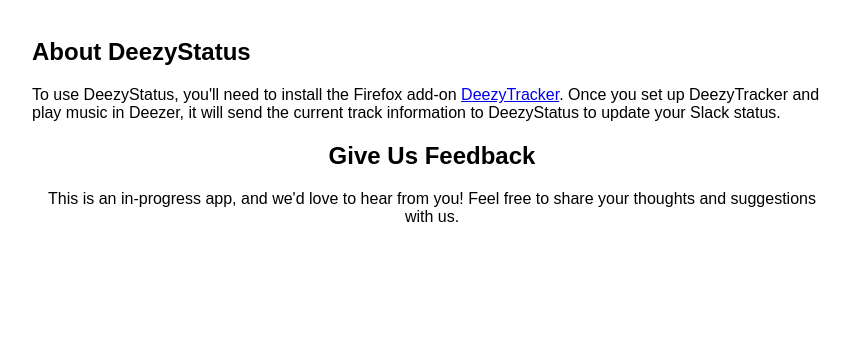
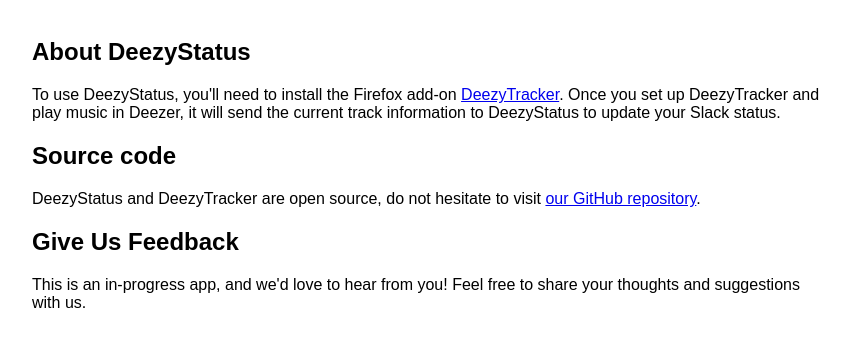
Before and after one commit to draguar/deezyStatus, a browser extension: page homepage.html in a window 1280 px wide. Shown: the part 314-660 px from the top of the page, without its empty margins (208-1058 px from the left). Drawn offline with Linux system fonts and the light colour scheme.

Commit message:
Made changes to home page and README

```diff
--- a/homepage.html
+++ b/homepage.html
@@ -19,6 +19,7 @@
     }
     .about-section {
       margin-top: 40px;
+	  margin-bottom: 40px;
       text-align: left;
     }
   </style>
@@ -38,10 +39,10 @@
     <div class="about-section">
       <h2>About DeezyStatus</h2>
       <p>To use DeezyStatus, you'll need to install the Firefox add-on <a href="https://addons.mozilla.org/en-US/firefox/addon/deezytracker/">DeezyTracker</a>. Once you set up DeezyTracker and play music in Deezer, it will send the current track information to DeezyStatus to update your Slack status.</p>
-    </div>
 
-    <!-- Feedback Section (optional) -->
-    <div class="feedback-section">
+      <h2>Source code</h2>
+      <p>DeezyStatus and DeezyTracker are open source, do not hesitate to visit <a href="https://github.com/draguar/deezyStatus">our GitHub repository</a>.</p>
+
       <h2>Give Us Feedback</h2>
       <p>This is an in-progress app, and we'd love to hear from you! Feel free to share your thoughts and suggestions with us.</p>
     </div>
```
Also changed, not shown: 1 other file.
